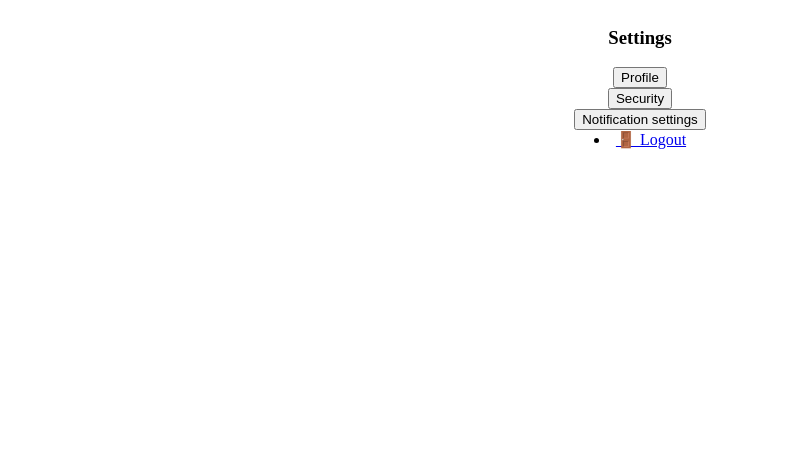
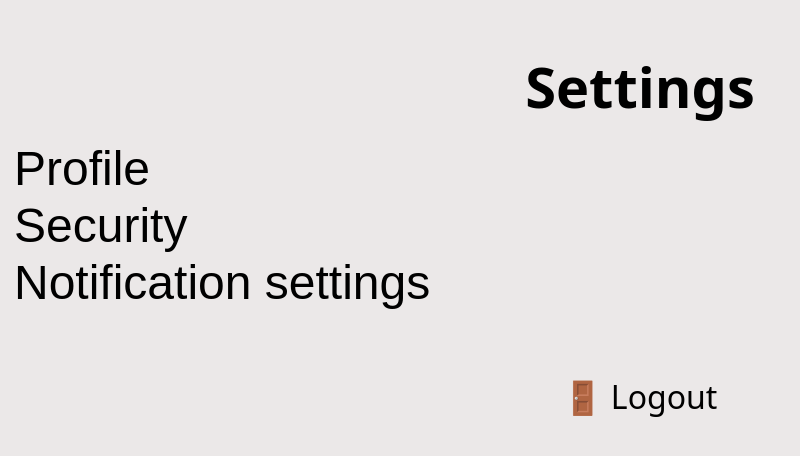
Before and after one commit to Danger-Design-UNT/Classroom-Attendance-Tracker, a Python web app: template app/templates/settings.html in a window 1280 px wide. Shown: the top 456 px of the page, without its empty margins (0-800 px from the left). Run offline with Jinja, Linux system fonts and the light colour scheme; the template is opened without the code that fills it, so the values that code supplies are empty.

Commit message:
changes made to the settings ui and addede a js directory

```diff
--- a/app/routes/auth.py
+++ b/app/routes/auth.py
@@ -38,7 +38,7 @@
 
 
 @auth_bp.route('/login', methods=['GET', 'POST'])
-@limiter.limit("5 per minute", key_func=get_remote_address)
+@limiter.limit("100 per minute", key_func=get_remote_address)
 def login():
     form = LoginForm()
     if form.validate_on_submit():
--- a/app/static/css/settings.css
+++ b/app/static/css/settings.css
@@ -1,3 +1,8 @@
+body {
+    font-family: system-ui, -apple-system, "Segoe UI", Roboto, "Helvetica Neue", sans-serif;
+    background-color: rgb(235, 232, 232);
+  }
+
 
 .container{
     display: flex;
@@ -5,12 +10,26 @@
     justify-content: center;
     flex-direction: column;
 }
+
+.settings-header{
+    font-size: 3.5rem;
+    margin-bottom: 1rem;
+    margin-top: 2.5rem;
+}
+
 /* profile section */
 .profile-info{
     display: none;
 }
 .profile-info.active{
     display: block;
+}
+.profile{
+    font-size: 3rem;
+    background: none;
+    border: none;
+    margin-right: auto;
+
 }
 
 /* security section */
@@ -20,6 +39,12 @@
 .security-info.active{
     display: block;
 }
+.security{
+    font-size: 3rem;
+    background: none;
+    border: none;
+    margin-right: auto;
+}
 
 /* notification section */
 .notification-info{
@@ -28,13 +53,27 @@
 .notification-info.active{
     display: block;
 }
+.notification{
+    font-size: 3rem;
+    background: none;
+    border: none;
+    margin-right: auto;
+    overflow: auto;
+    text-align: left;
+}
 
 
 
 
 
 .logout {
+    background: none;
+    border: none;
+    float: right;
+    cursor: pointer;
+    text-decoration: none;
+    color: black;
+    font-size: 2rem;
+    margin-top: 4rem;
     list-style: none;
-    margin-top: 40px;
-    padding: 0;
 }
--- a/app/templates/dashboard_student.html
+++ b/app/templates/dashboard_student.html
@@ -13,6 +13,7 @@
         <button id="menu-btn" class="menu-btn">
             ☰
         </button>
+
         <div id="sidebar" class="sidebar">
             <button id="close-btn" class="close-btn">×</button>
 
@@ -21,6 +22,7 @@
                 <li><a href="{{ url_for('auth.logout') }}">🚪 Logout</a></li>
             </ul>
         </div>
+
         <div id="overlay" class="overlay"></div>
 
 
@@ -29,8 +31,7 @@
         <button class="qr-scan">Scan Qr Code</button>
         <button class="attendance-view">View Attendance History</button>
     </div>
-    <form action="{{ url_for('auth.logout') }}" method="get" style="margin-top:20px;">
-    </form>
+
     <script>
         const menuBtn = document.getElementById("menu-btn");
         const sidebar = document.getElementById("sidebar");
--- a/app/templates/settings.html
+++ b/app/templates/settings.html
@@ -8,7 +8,7 @@
 </head>
 <body>
     <div class="container">
-        <h3>Settings</h3>
+        <h3 class="settings-header">Settings</h3>
 
         <button class="profile">Profile</button>
         <div class="profile-info">
@@ -30,7 +30,7 @@
             <button>Yes</button>
         </div>
 
-        <li><a class="logout" href="{{ url_for('auth.logout') }}">🚪 Logout</a></li>
+        <a class="logout" href="{{ url_for('auth.logout') }}">🚪 Logout</a>
 
     </div>
     <script>
@@ -41,15 +41,18 @@
         const securityInfo = document.querySelector('.security-info');
         const notificationInfo = document.querySelector('.notification-info');
 
-        profileBtn.onclick = () => {
+
+        profileBtn.addEventListener('click', () => {
             profileInfo.classList.toggle('active');
-        }
-        securityBtn.onclick = () => {
+        });
+        securityBtn.addEventListener('click', () => {
             securityInfo.classList.toggle('active');
-        }
-        notificationBtn.onclick = () => {
+        });
+        notificationBtn.addEventListener('click', () => {
             notificationInfo.classList.toggle('active');
-        }
+        });
+
+
 
 
     </script>
```
